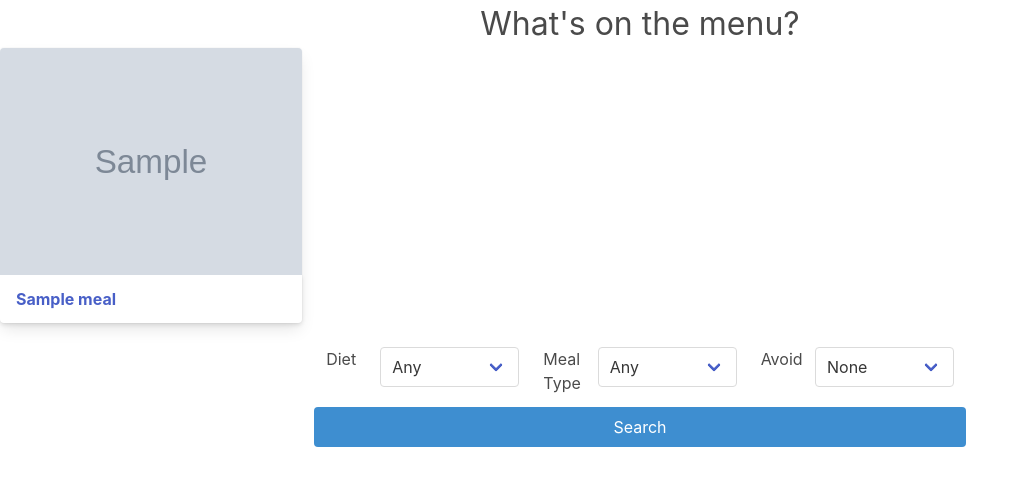
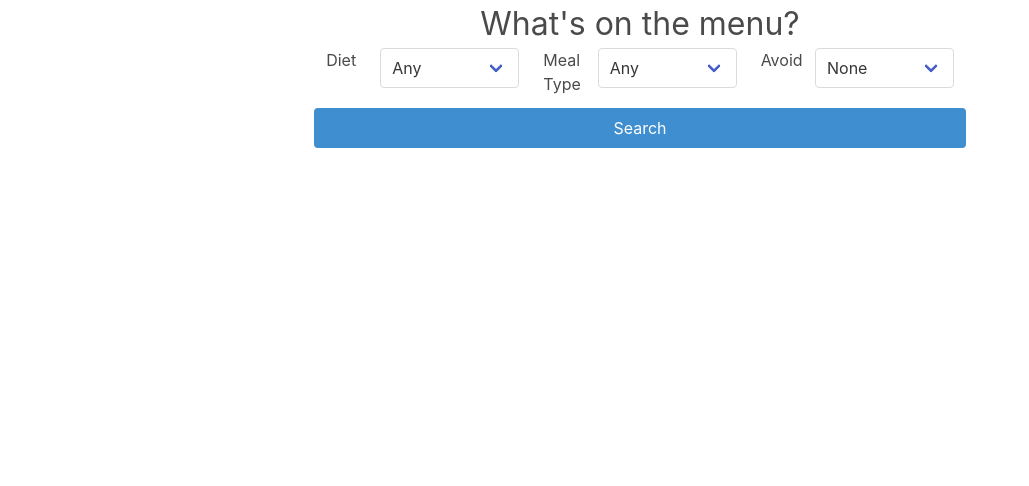
Before and after one commit to Alex-M-Howard/Capstone-Thyme2Eat, a Flask app: template Thyme2Eat/routes/meal_routes/templates/random_meal.html in a window 1280 px wide. Shown: the part 52-538 px from the top of the page, without its empty margins (0-1029 px from the left). Run offline with Flask 2, Linux system fonts and the light colour scheme; the template is opened without the code that fills it: most values are stand-ins (such as "Sample title", 1, 10 or a date in 2020); grey boxes marked "Sample" are stand-in pictures; some libraries are stand-ins or nearby versions.

Commit message:
Commented out get request for axios change

```diff
--- a/Thyme2Eat/routes/meal_routes/templates/random_meal.html
+++ b/Thyme2Eat/routes/meal_routes/templates/random_meal.html
@@ -5,8 +5,8 @@
 {% block content %}
 <h1 class="has-text-centered is-size-3">What's on the menu?</h1>
 
-<div class="columns is-multiline">
-  {% if meals %}
+<div class="columns is-multiline" id="results">
+  <!-- {% if meals %}
     {% for meal in meals %}
 
 
@@ -24,6 +24,13 @@
             <div class="card-header">
               <div class="card-header-title">
                 <a href="{{ url_for('app_meal.show_recipe', meal_id=meal.id) }}"><p style="font-size: 1rem;">{{meal.title}}</p></a>
+
+                {% if g.user %}
+                <form action='{{ url_for("app_user.save_recipe", user_id=g.user.id) }}'method="POST">
+                  <button class="button is-primary" type="submit">Save Recipe</button>
+                </form>
+                {% endif %}
+
               </div>
             </div>
           </div>
@@ -33,8 +40,8 @@
 
 
     {% endfor %}
-  {% endif %}
-  </div>
+  {% endif %} -->
+</div>
 
 <form method="POST">
 <div class="columns is-centered">
@@ -104,7 +111,7 @@
           </div>
 
 
-        <button class="button is-info is-fullwidth">Search</button>
+        <button class="button is-info is-fullwidth" id="random-meal-search">Search</button>
 
 
 </div>
```
